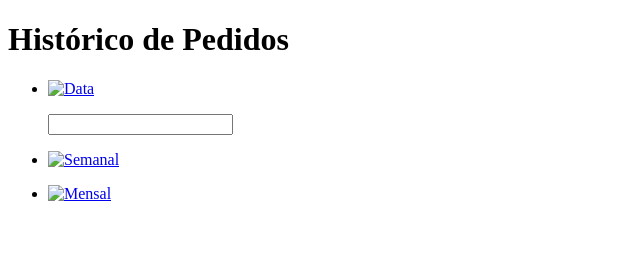
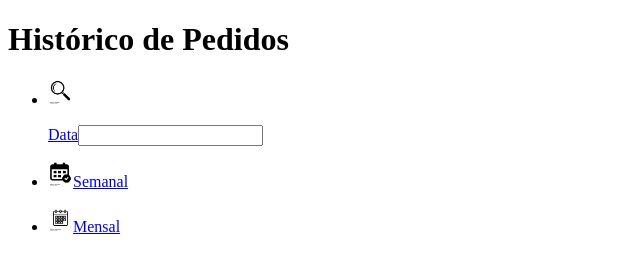
Before and after one commit to DomRuanSuzano/ControlFood, a plain HTML site: page index.historico.html in a window 1280 px wide. Shown: the whole page, without its empty margins (0-640 px from the left). Drawn offline with Linux system fonts and the light colour scheme.

Commit message:
Localizei os icones

```diff
--- a/index.historico.html
+++ b/index.historico.html
@@ -10,9 +10,9 @@
         </header>
         <main>
         <ul>
-            <li><p><a href = '#'><img src="Lupa.png" alt="Data" height="25"></p><input type="text"></a></li>
-            <li><p><a href = '#'><img src  = "semanal.png" alt = "Semanal" height="25"></p></a></li>
-            <li><a href = '#'><img src="mensal.png" alt="Mensal" height="25" ></p></a></li>
+            <li><p><a href = '#'><img src="Imagens/lupa.png" alt="Data" height="25"></p>Data<input type="text"></a></li>
+            <li><p><a href = '#'><img src  = "Imagens/semanal.png" alt = "Semanal" height="25">Semanal</p></a></li>
+            <li><a href = '#'><img src="Imagens/mensal.png" alt="Mensal" height="25" >Mensal</p></a></li>
 
         </ul>
         </main>
```
Also changed, not shown: indexinicial.html (+3 -3 lines).
